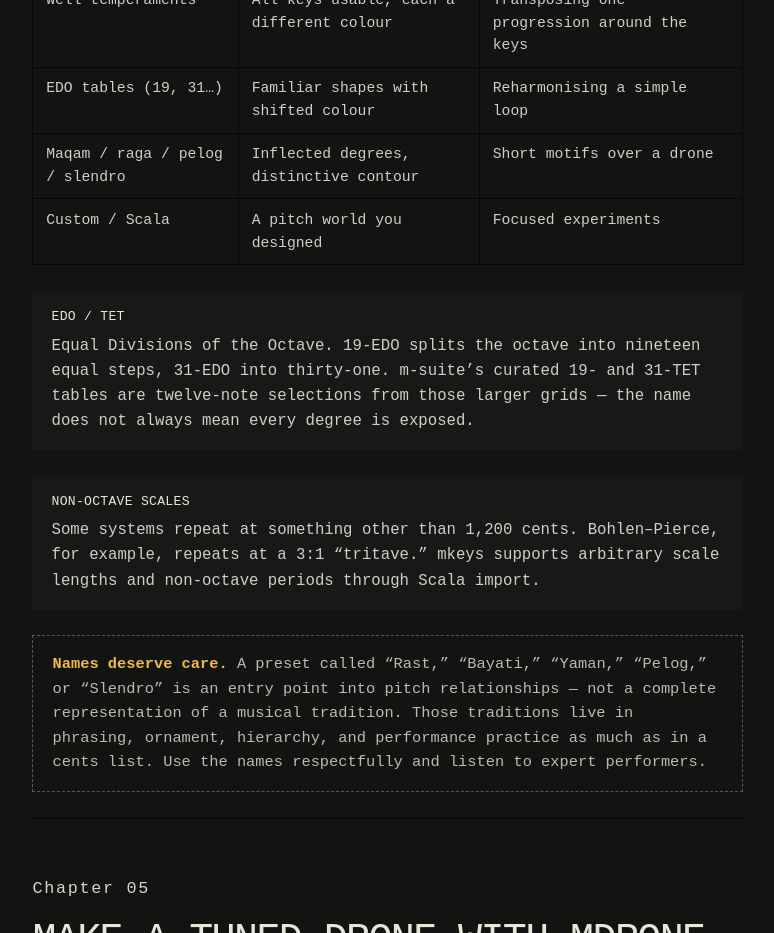
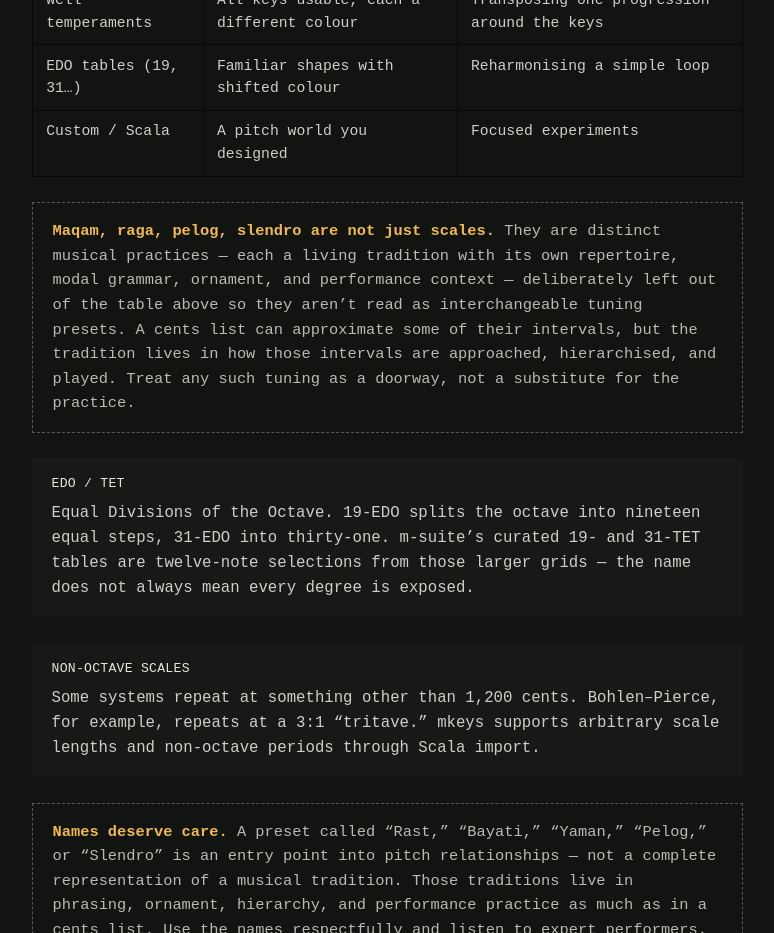
Before and after one commit to gdamdam/minstruments, a website built with Vite: page guides/microtuning/index.html in a window 1280 px wide. Shown: the part 5200-6133 px from the top of the page, without its empty margins (322-1096 px from the left). Built offline with nearby package versions, Linux system fonts and the light colour scheme.

Commit message:
Clarify maqam/raga/pelog/slendro are distinct practices, not scales
Remove the combined tuning-systems table row that conflated four living
musical traditions as interchangeable presets; replace with a note
explaining they are distinct practices a cents list only approximates.

```diff
--- a/guides/microtuning/index.html
+++ b/guides/microtuning/index.html
@@ -377,10 +377,19 @@
                   <tr><td>¼-comma meantone</td><td>Sweet thirds; uneven key colour</td><td>Slow chord changes</td></tr>
                   <tr><td>Well temperaments</td><td>All keys usable, each a different colour</td><td>Transposing one progression around the keys</td></tr>
                   <tr><td>EDO tables (19, 31…)</td><td>Familiar shapes with shifted colour</td><td>Reharmonising a simple loop</td></tr>
-                  <tr><td>Maqam / raga / pelog / slendro</td><td>Inflected degrees, distinctive contour</td><td>Short motifs over a drone</td></tr>
                   <tr><td>Custom / Scala</td><td>A pitch world you designed</td><td>Focused experiments</td></tr>
                 </tbody>
               </table>
+            </div>
+            <div class="guide-note">
+              <strong>Maqam, raga, pelog, slendro are not just scales.</strong>
+              They are distinct musical practices — each a living tradition with
+              its own repertoire, modal grammar, ornament, and performance
+              context — deliberately left out of the table above so they aren’t
+              read as interchangeable tuning presets. A cents list can approximate
+              some of their intervals, but the tradition lives in how those
+              intervals are approached, hierarchised, and played. Treat any such
+              tuning as a doorway, not a substitute for the practice.
             </div>
             <dl class="term-def">
               <dt>EDO / TET</dt>
```
